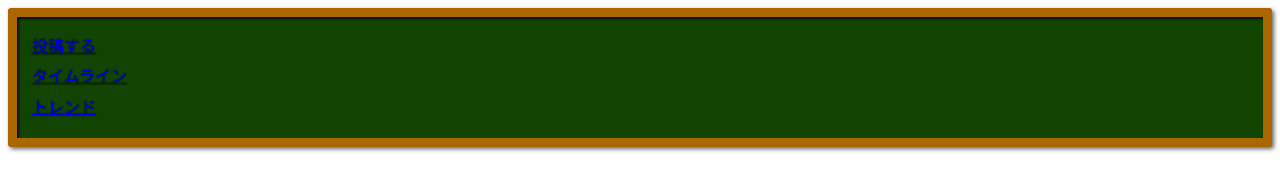
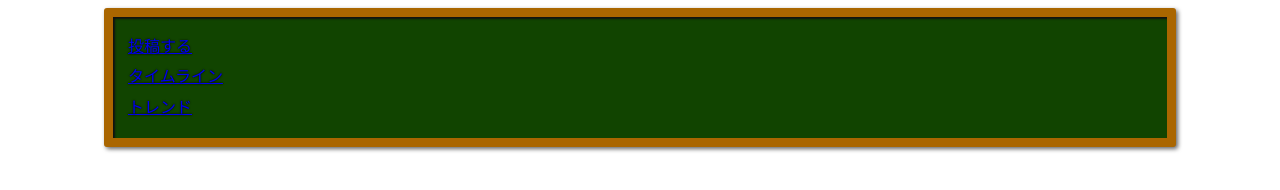
Before and after one commit to jigintern/2021_winter_b, a plain HTML site: page static/index.html in a window 1280 px wide. Drawn offline with Linux system fonts and the light colour scheme.

Commit message:
index-style
indexの調整

```diff
--- a/static/index.css
+++ b/static/index.css
@@ -10,6 +10,7 @@
   text-shadow: 0px 0px 2px #000;
   line-height: 1.9;
   margin: auto;
+  width: 80vw;
 }
 
 a {
--- a/static/index.html
+++ b/static/index.html
@@ -2,7 +2,7 @@
 <html>
 <head>
     <meta charset="utf-8">
-    <title>タイムライン</title>
+    <title>すくーるめもりー</title>
     <link rel="stylesheet" href="index.css">
 </head>
 <body>
```
